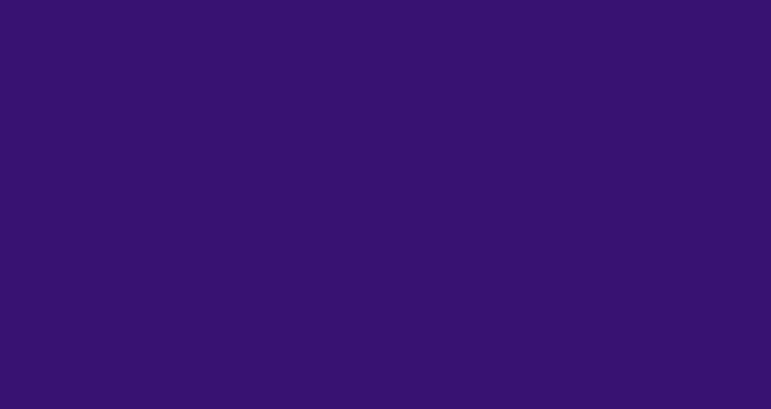
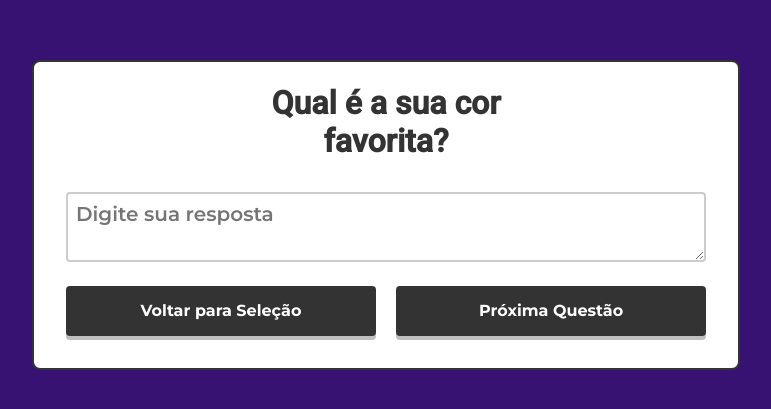
Before and after one commit to FeMotta/react-smartai, a React (Create React App) app: page /question-page in a window 1280 px wide. Before the commit this address had no page. Shown: the part 185-594 px from the top of the page, without its empty margins (254-1025 px from the left). Built offline with nearby package versions, Linux system fonts and the light colour scheme.

Commit message:
adiciona router para pagina QuestionPage

```diff
--- a/src/App.js
+++ b/src/App.js
@@ -1,13 +1,15 @@
-import { BrowserRouter as Router, Routes, Route } from 'react-router-dom';
-import './App.scss';
-import Formulario from './components/formulario/Formulario'
+import { BrowserRouter as Router, Route, Routes } from 'react-router-dom';
+import './assets/styles/App.scss'
+import Home from './pages/Home/Home'
+import QuestionPage from './pages/QuestionPage/QuestionPage';
 
 function App() {
   return (
     <div className="App">
       <Router>
         <Routes>
-          <Route path="/" element={<Formulario/>} />
+          <Route path="/" element={<Home/>} />
+          <Route path="/question-page" element={<QuestionPage/>} />
         </Routes>
       </Router>
     </div>
```
